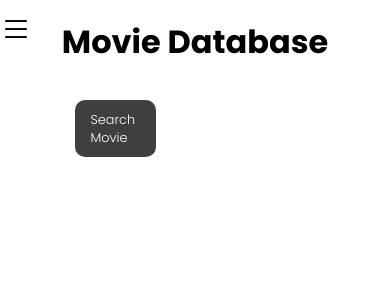
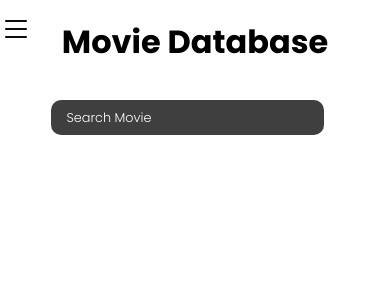
Before and after one commit to Onii-Chan-7373/moviedb, a SvelteKit app: page /search in a window 390 px wide. Shown: the top 300 px of the page. Built offline with nearby package versions, Linux system fonts and the light colour scheme.

Commit message:
started implementing reactivity for phones

```diff
--- a/src/components/PopularMovies.svelte
+++ b/src/components/PopularMovies.svelte
@@ -31,4 +31,10 @@
         grid-column-gap: 1rem;
         grid-row-gap: 2rem;
     }
+
+    @media (max-width: 500px){
+        .popular-movies {
+            grid-template-columns: auto auto;
+        }
+    }
 </style>
--- a/src/components/SearchMovies.svelte
+++ b/src/components/SearchMovies.svelte
@@ -88,4 +88,16 @@
     input.selected {
         background: rgb(40, 40, 40);
     }
+
+    @media (max-width: 500px) {
+        .search {
+            width: 100%;
+            align-self: center;
+            justify-self: center;
+            margin-left: 0;
+        }
+        input {
+            padding: .3em 1em;
+        }
+    }
 </style>
```
Also changed, not shown: src/components/MovieCard.svelte (+7 -0 lines).
